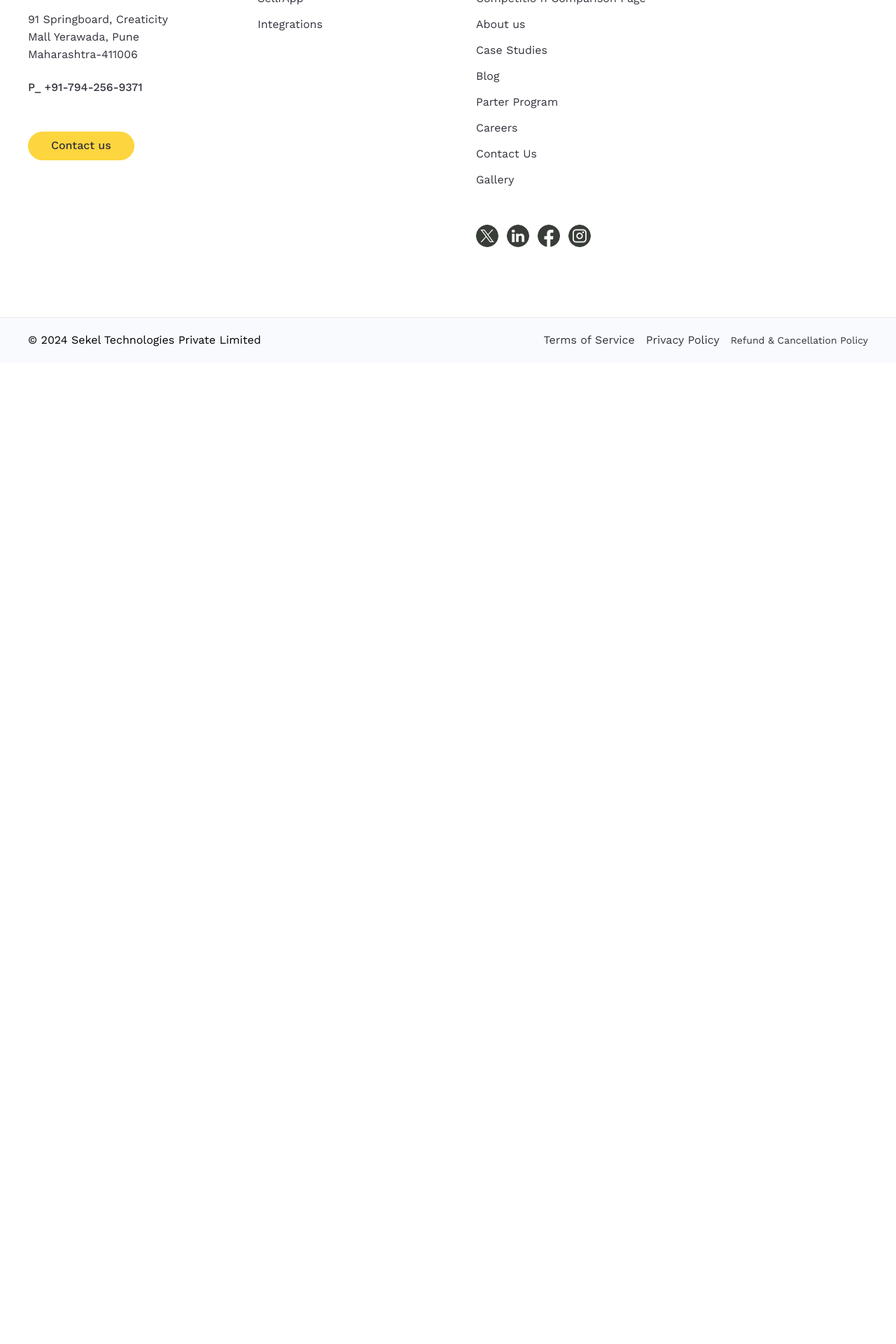
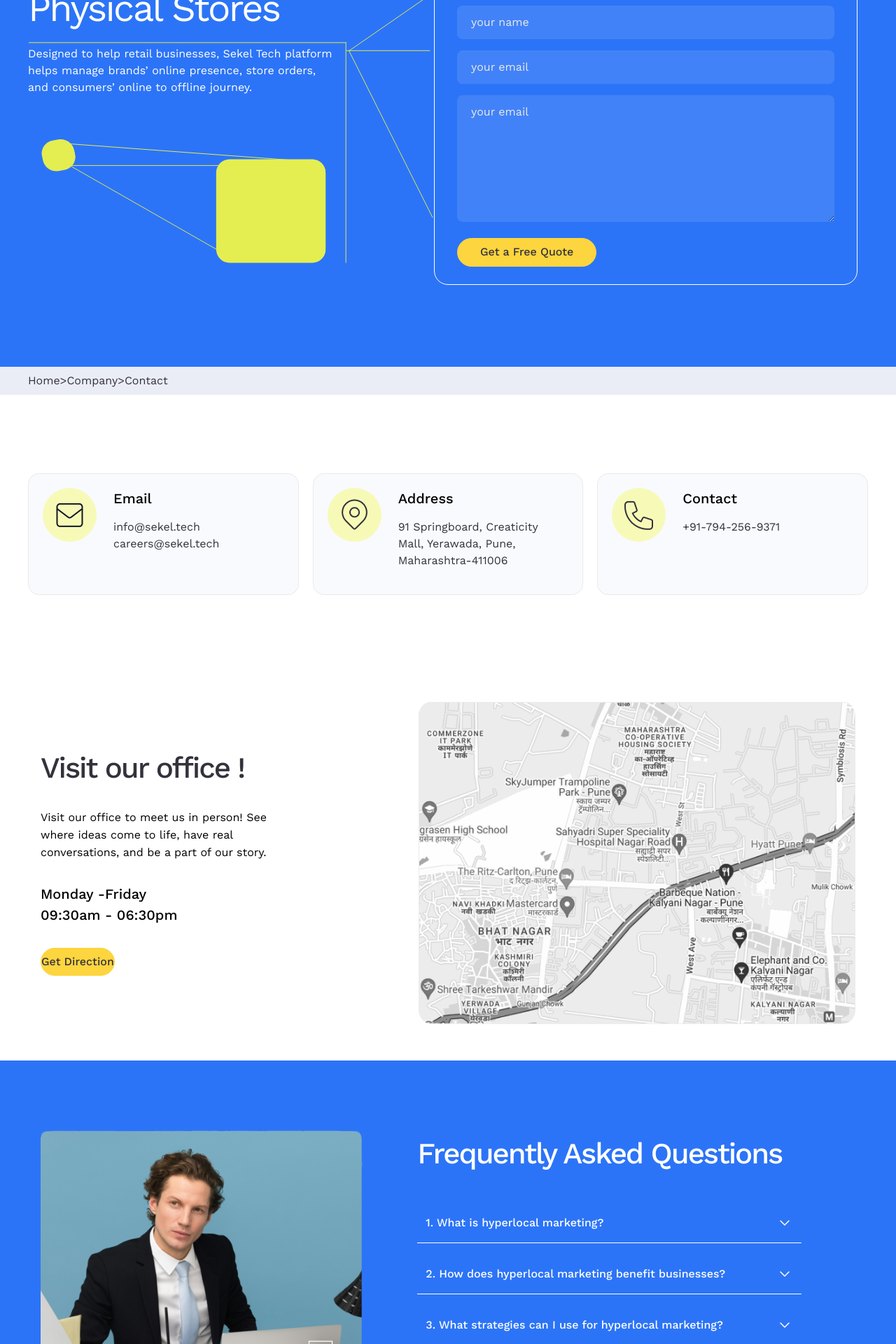
Before and after one commit to omwebiwork/sekel-tech, a Next.js app: page /company/contact-us in a window 1280 px wide. Shown: the part 360-2280 px from the top of the page at 70% size. Before the commit the page ends 878 px from the top, so only its background shows below. Built offline with nearby package versions, Linux system fonts and the light colour scheme.

Commit message:
contact us page ui

```diff
--- a/src/Components/LetsConnectForm.js
+++ b/src/Components/LetsConnectForm.js
@@ -1,9 +1,16 @@
 import React from "react";
 import { Formik, Field, Form, ErrorMessage } from "formik";
 import * as Yup from "yup";
+import Button from "./comman/Button";
 
 const LetsConnectForm = () => {
   return (
+    <div>
+      <div className="text-center mb-[52px]">
+
+      <h4 className="text-[42px] text-white font-medium leading-[52px] mb-1.5">Let's Connect</h4>
+      <p className="text-base font-semibold text-white">Understand Our Solution Better!</p>
+      </div>
     <Formik
       initialValues={{ firstName: "", lastName: "", email: "" }}
       validationSchema={Yup.object({
@@ -23,15 +30,18 @@ const LetsConnectForm = () => {
       }}
     >
       <Form>
-        <Field className='bg-[#FFFFFF] bg-opacity-10' name="firstName" type="text" />
+        <Field className='bg-white mb-4 rounded-lg bg-opacity-10 w-full py-3 px-5' placeholder='your name'  name="firstName" type="text" />
         <ErrorMessage name="firstName" />
 
-        <Field name="email" type="email" />
+        <Field className='bg-white mb-4 rounded-lg bg-opacity-10 w-full py-3 px-5' placeholder='your email' name="email" type="email" />
         <ErrorMessage name="email" />
 
-        <button type="submit">Submit</button>
+        <Field component="textArea" className='bg-white mb-4 rounded-lg bg-opacity-10 w-full py-3 px-5 min-h-[181px]' placeholder='your email' name="email" type="email" />
+        <ErrorMessage name="email" />
+       <Button data='Get a Free Quote' filled type="submit"/>
       </Form>
     </Formik>
+    </div>
   );
 };
 
--- a/src/Components/comman/Banner/index.jsx
+++ b/src/Components/comman/Banner/index.jsx
@@ -8,6 +8,7 @@ const Banner = ({
   description,
   descriptionSty = "text-base font-normal leading-[25px] text-yellow-900 mb-8",
   renderElement = null,
+  renderFormElement,
   image,
   containerStyle,
   headinWidth,
@@ -52,6 +53,7 @@ const Banner = ({
               <Image className="w-full object-cover object-center" {...image} />
             </div>
           )}
+          {renderFormElement  && renderFormElement}
         </div>
       </div>
     </div>
--- a/src/pages/company/contact-us.js
+++ b/src/pages/company/contact-us.js
@@ -1,13 +1,262 @@
-import LetsConnectForm from '@/Components/LetsConnectForm'
-import React from 'react'
+import LetsConnectForm from "@/Components/LetsConnectForm";
+import Banner from "@/Components/comman/Banner";
+import Breadcrumb from "@/Components/comman/Breadcrumb";
+import Button from "@/Components/comman/Button";
+import Card from "@/Components/comman/Card";
+import CardSection from "@/Components/comman/Card/CardSection";
+import InfoCard from "@/Components/comman/Card/InfoCard";
+import Image from "next/image";
+import React, { useState } from "react";
 
 const ContactUs = () => {
+  const [accordianState, setAccordianState] = useState([]);
+  let bannerObj = {
+    title: "Discover The Power Of Digital At Your Physical Stores",
+    description: `Designed to help retail businesses, Sekel Tech platform helps manage brands’ online presence, store orders, and consumers’ online to offline journey.
+    `,
+  };
+  let managementCardData = [
+    {
+      title: "Email",
+      subtitle: "info@sekel.tech",
+      description: (
+        <p>
+          info@sekel.tech <br /> careers@sekel.tech
+        </p>
+      ),
+      titleIcon: {
+        src: "/Mail.png",
+        height: 53,
+        width: 53,
+        alt: "img",
+      },
+    },
+    {
+      title: "Address",
+      description:
+        "91 Springboard, Creaticity Mall, Yerawada, Pune, Maharashtra-411006",
+      titleIcon: {
+        src: "/Location marker.png",
+        height: 53,
+        width: 53,
+        alt: "img",
+      },
+    },
+    {
+      title: "Contact",
+      description: "+91-794-256-9371",
+      titleIcon: {
+        src: "/Phone.png",
+        height: 53,
+        width: 53,
+        alt: "img",
+      },
+    },
+  ];
+  const seamlessIntegration = {
+    title: "Visit our office !",
+    description:
+      "Visit our office to meet us in person! See where ideas come to life, have real conversations, and be a part of our story.",
+    leadText: (
+      <div className="text-[20px] font-medium mb-8">
+        {" "}
+        <p>Monday -Friday</p>
+        <p>09:30am - 06:30pm</p>
+      </div>
+    ),
+    image: {
+      src: "/map.png",
+      height: 900,
+      width: 900,
+      alt: "integration",
+    },
+  };
+  let faq = {
+    sectionData: { title: "Frequently Asked Questions", image: {} },
+    list: [
+      {
+        question: "What is hyperlocal marketing?",
+        answer: "",
+      },
+      {
+        question: "How does hyperlocal marketing benefit businesses?",
+        answer: "",
+      },
+      {
+        question: "What strategies can I use for hyperlocal marketing?",
+        answer: "",
+      },
+      {
+        question: "What strategies can I use for hyperlocal marketing?",
+        answer:
+          "Track metrics like foot traffic, local website visits, and social media engagement specific to your targeted area to gauge the effectiveness of your hyperlocal marketing efforts.",
+      },
+      {
+        question: "How can I measure the success of my hyperlocal campaigns?",
+        answer: "",
+      },
+    ],
+  };
+  let handleAccordian = (index) => {
+    if (accordianState[index]) {
+      setAccordianState({ [index]: false });
+    } else {
+      setAccordianState({ [index]: true });
+    }
+  };
   return (
-    <div className='bg-blue-600'>
+    <div className="bg-blue-600">
+      <Banner
+        {...bannerObj}
+        sectionSty="pb-[100px] pt-20"
+        containerStyle="container justify-between h-full gap-[80px]"
+        descriptionSty="mr-16 mb-8"
+        imgContainerSty="max-w-[643px] max-h-[419px] w-full"
+        imgGridSty="w-full h-full  "
+        renderElement={
+          <div className="-mt-[180px] -mr-[80px]">
+            <Image
+              className="w-full object-cover"
+              src={"/digital-graph.svg"}
+              height={300}
+              width={300}
+              alt="img"
+            />
+          </div>
+        }
+        renderFormElement={
+          <div className="max-w-[605px] w-full h-[566px] border-[1px] border-white rounded-[20px] p-8">
+            <LetsConnectForm />
+          </div>
+        }
+        headinWidth="max-w-[calc(100%_-_700px)] w-full mb-12"
+      />
+      <Breadcrumb
+        breadcrumbList={[
+          { link: "/", label: "Home" },
+          { link: "/company", label: "Company" },
+          { link: "/contact-us", label: "Contact" },
+        ]}
+      />
+      <CardSection
+        headingSty="flex items-end mx-4 gap-[60px]"
+        sectionStyle="py-[100px] bg-white"
+        descriptionSty="max-w-[686px] text-base font-normal leading-[22px] text-black-33 mb-[52px]"
+        renderElement={() => (
+          <div className="grid grid-cols-3 gap-5">
+            {managementCardData?.map((item, index) => {
+              return (
+                <div className="col-span-1" key={index}>
+                  <Card
+                    {...item}
+                    headingSty="text-xl font-medium leading-[30px] mb-[14px] text-black-900"
+                    cardSty="bg-gray-100 px-5 py-5 rounded-2xl border-[1px] border-gray-400 h-full "
+                    cardDataSty="flex gap-6"
+                    dataDivSty="max-w-[206px]"
+                    titleIconSty="h-[77px] w-[77px] rounded-full bg-yellow-100 flex items-center justify-center mb-8 "
+                  />
+                </div>
+              );
+            })}
+          </div>
+        )}
+      />
+      <InfoCard
+        {...seamlessIntegration}
+        sectionStyle="py-[52px] px-[42px]  bg-white"
+        containtWidth="max-w-[371px]"
+        textContainerSty="col-span-5 flex items-center"
+        descriptionSty="mb-8 text-base font-normal leading-[25px]"
+        imageContainerSty="max-h-[504px] w-full max-w-[624px] rounded-[20px] overflow-hidden mx-auto"
+        imageContentSty="col-span-6"
+        titleSty="text-[42px] font-medium leading-[52px] tracking-tighter text-black-33 mb-8"
+        leadTextSty=""
+        renderElement={
+          <Button
+            data="Get Direction"
+            clsStyle="py-2"
+            filled
+            action={() => {
+              router.push("/product/integration");
+            }}
+          />
+        }
+      />
+      <InfoCard
+        title="Frequently Asked Questions"
+        image={{
+          src: "/faq.png",
+          height: 500,
+          width: 500,
+          alt: "img",
+        }}
+        sectionStyle="py-[100px] bg-blue-900"
+        containerSty="container "
+        containtWidth=""
+        titleSty="text-white text-[42px] font-medium mb-8 leading-[62px] tracking-tighter"
+        descriptionSty="text-white max-w-[542px] mb-8 mr-auto text-base font-normal leading-[25px]"
+        imageContainerSty=" w-full max-w-[497px] mx-auto"
+        textContainerSty=" col-span-6 order-2 flex items-center"
+        imageContentSty=" col-span-5 order-1 flex items-center"
+        renderElement={
+          <>
+            <div className=" grid  max-w-xl mx-auto mt-8">
+              {faq.list?.map((item, index) => {
+                return (
+                  <div className="py-2">
+                    <div
+                      onClick={() => handleAccordian(index)}
+                      className={`${
+                        accordianState[index] === true
+                          ? ""
+                          : "border-0 border-b-[1px] border-white"
+                      } text-white font-medium cursor-pointer`}
+                    >
+                      <div
+                        className={`${
+                          accordianState[index] === true
+                            ? "rounded-t-xl bg-white border-[1px] border-b-0 bg-opacity-10 "
+                            : ""
+                        } flex justify-between items-center  list-none px-3   py-4 `}
+                      >
+                        <span>
+                          {index + 1}. {item.question}
+                        </span>
+                        <span className="transition group-open:rotate-180">
+                          <svg
+                            fill="none"
+                            height="24"
+                            shape-rendering="geometricPrecision"
+                            stroke="currentColor"
+                            stroke-linecap="round"
+                            stroke-linejoin="round"
+                            stroke-width="1.5"
+                            viewBox="0 0 24 24"
+                            width="24"
+                          >
+                            <path d="M6 9l6 6 6-6"></path>
+                          </svg>
+                        </span>
+                      </div>
+                      <p
+                        className={`${
+                          accordianState[index] === true
+                            ? "text-white "
+                            : "hidden"
+                        } p-5 border-[1px] border-white bg-white bg-opacity-10 rounded-b-xl animate-fadeIn`}
+                      >
+                        {item.answer}
+                      </p>
+                    </div>
+                  </div>
+                );
+              })}
+            </div>
+          </>
+        }
+      />
+    </div>
+  );
+};
 
-      <LetsConnectForm/>
-    </div>
-  )
-}
-
-export default ContactUs
+export default ContactUs;
```
